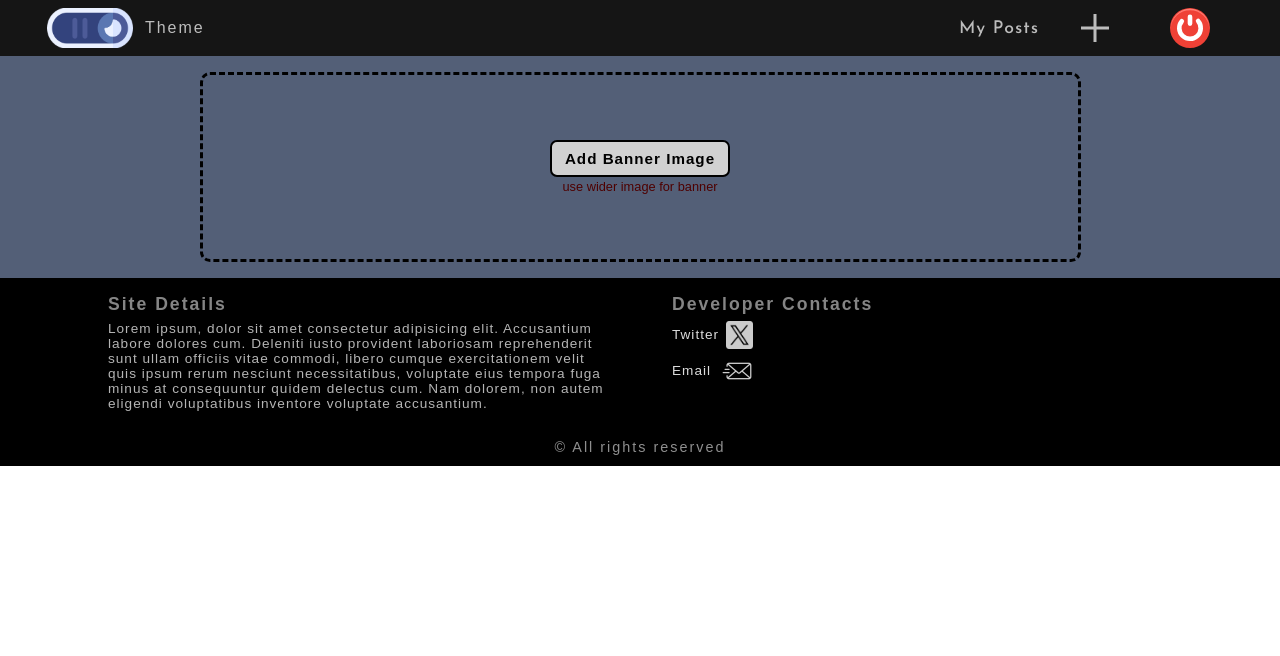
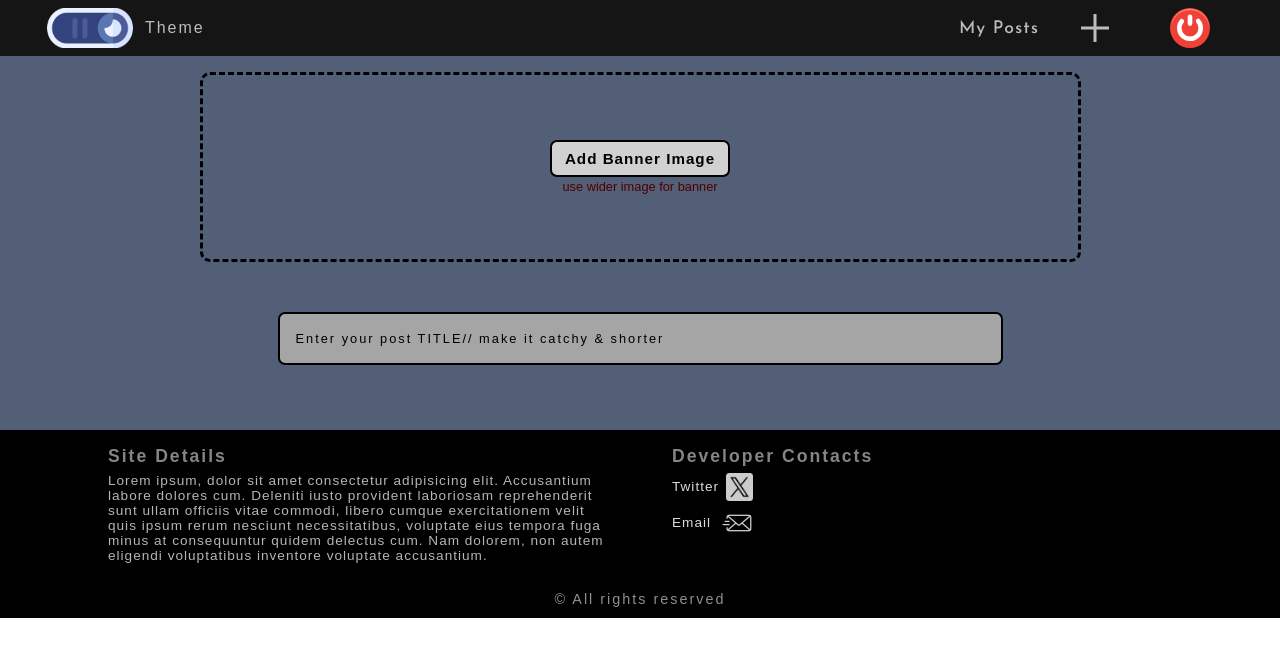
Before and after one commit to Sonu-Singha/Notepen, a React (Vite) app in the folder Frontend/: page / in a window 1280 px wide. Shown: the top 656 px of the page. Built offline with nearby package versions, Linux system fonts and the light colour scheme.

Commit message:
Title component done

```diff
--- a/Frontend/src/components/pages/createpage/Createpage.component.jsx
+++ b/Frontend/src/components/pages/createpage/Createpage.component.jsx
@@ -6,7 +6,7 @@ import Navbar from "../../subComponents/navbar/Nav.component.jsx";
 import Footer from '../../subComponents/footer/Footer.component.jsx';
 
 // Createpage
-import HeroComponent from "./Hero.component.jsx";
+import HeroComponent from "./hero.component.jsx";
 
 
 
--- a/Frontend/src/components/pages/createpage/Hero.component.css
+++ b/Frontend/src/components/pages/createpage/Hero.component.css
@@ -11,15 +11,16 @@
 
 .Hero_Component_Wrapper {
     /* border: 2px solid green; */
-    background-color:rgb(83, 95, 119);
+    background-color: rgb(83, 95, 119);
     width: 100%;
     display: flex;
-    justify-content: center;
+    align-items: center;
+    flex-direction: column;
 }
 
 
 
-/* Banner Container */
+/* Banner Container ------------------------------------------1*/
 
 .Banner_Container {
     /* border: 2px solid red; */
@@ -34,13 +35,9 @@
 
 
 
-
-
-
-
 /* Banner Display Container */
 
-.Banner_Display_Container{
+.Banner_Display_Container {
     /* border: 1px solid red; */
     margin: 1rem 0;
     height: 38vh;
@@ -51,8 +48,9 @@
     gap: .5rem;
 }
 
-.Banner_Img{
+.Banner_Img {
     border: 2px solid black;
+    margin-left: 2.5rem;
     border-radius: 10px;
     height: 100%;
     width: 100%;
@@ -61,12 +59,12 @@
     object-fit: cover;
 }
 
-.remove_banner{
+.remove_banner {
     border: 1px solid red;
     height: 80%;
 }
 
-.remove{
+.remove {
     border: 2px solid black;
     height: 20px;
     width: 25px;
@@ -82,7 +80,7 @@
     align-items: center;
 }
 
-.remove:hover{
+.remove:hover {
     cursor: pointer;
     color: rgb(0, 0, 0);
     background-color: rgb(255, 0, 0);
@@ -92,12 +90,10 @@
 
 
 
-
-
 /* Banner Input */
 
 #Banner_Input {
-    border: 1px solid red;
+    /* border: 1px solid red; */
     display: none;
 }
 
@@ -115,7 +111,7 @@
 }
 
 .Banner_Input_Label:hover {
-    background-color:rgb(65, 78, 104);
+    background-color: rgb(65, 78, 104);
 }
 
 .Banner_Input_Text {
@@ -135,8 +131,55 @@
     background-color: rgb(168, 168, 168);
 }
 
-.Banner_Ins{
+.Banner_Ins {
     color: rgb(78, 0, 0);
     font-family: Arial, Helvetica, sans-serif;
     font-size: .8rem;
 }
+
+
+
+
+
+
+
+
+
+/* Title Container ------------------------------------------2*/
+
+.Title_Container {
+    /* border: 1px solid red; */
+    display: flex;
+    justify-content: center;
+    /* align-items: center; */
+    height: 19vh;
+    width: 100%;
+    max-width: 1250px;
+}
+
+.title_input_container {
+    /* border: 2px solid blue; */
+    height: 80%;
+    width: 70%;
+    display: flex;
+    justify-content: center;
+    align-items: center;
+}
+
+.Title_Input{
+    width: 80%;
+    height: 40%;
+    background-color: rgb(166, 165, 165);
+    border: 2px solid black;
+    border-radius: 7px;
+    padding: 0 5px;
+    padding-left: 1rem;
+    outline: none;
+    font-size: .8rem;
+}
+
+.Title_Input::placeholder{
+    color: black;
+    font-size: .8rem;
+    letter-spacing: 2px;
+}
--- a/Frontend/src/components/pages/createpage/Hero.component.jsx
+++ b/Frontend/src/components/pages/createpage/Hero.component.jsx
@@ -10,9 +10,12 @@ import React, { useState } from 'react';
 
 function HeroComponent() {
     return (
-        <div className="Hero_Component_Wrapper">
-            <BannerComponent />
-        </div>
+        <>
+            <div className="Hero_Component_Wrapper">
+                <BannerComponent />
+                <TitleComponent />
+            </div>
+        </>
     );
 }
 
@@ -50,13 +53,6 @@ function BannerComponent() {
         </>
     )
 
-
-
-
-
-
-
-
     // BannerHandler function
 
     function bannerHanlder(event) {
@@ -67,6 +63,24 @@ function BannerComponent() {
             setBanner(URL.createObjectURL(File));
         }
     }
+}
+
+
+
+
+
+
+// Sub component(Banner)-------------------------------------------2
+
+function TitleComponent() {
+
+    return (
+        <div className="Title_Container">
+            <div className="title_input_container">
+            <input className="Title_Input" type="text" placeholder="Enter your post TITLE// make it catchy & shorter" />
+            </div>
+        </div>
+    )
 }
 
 
```
